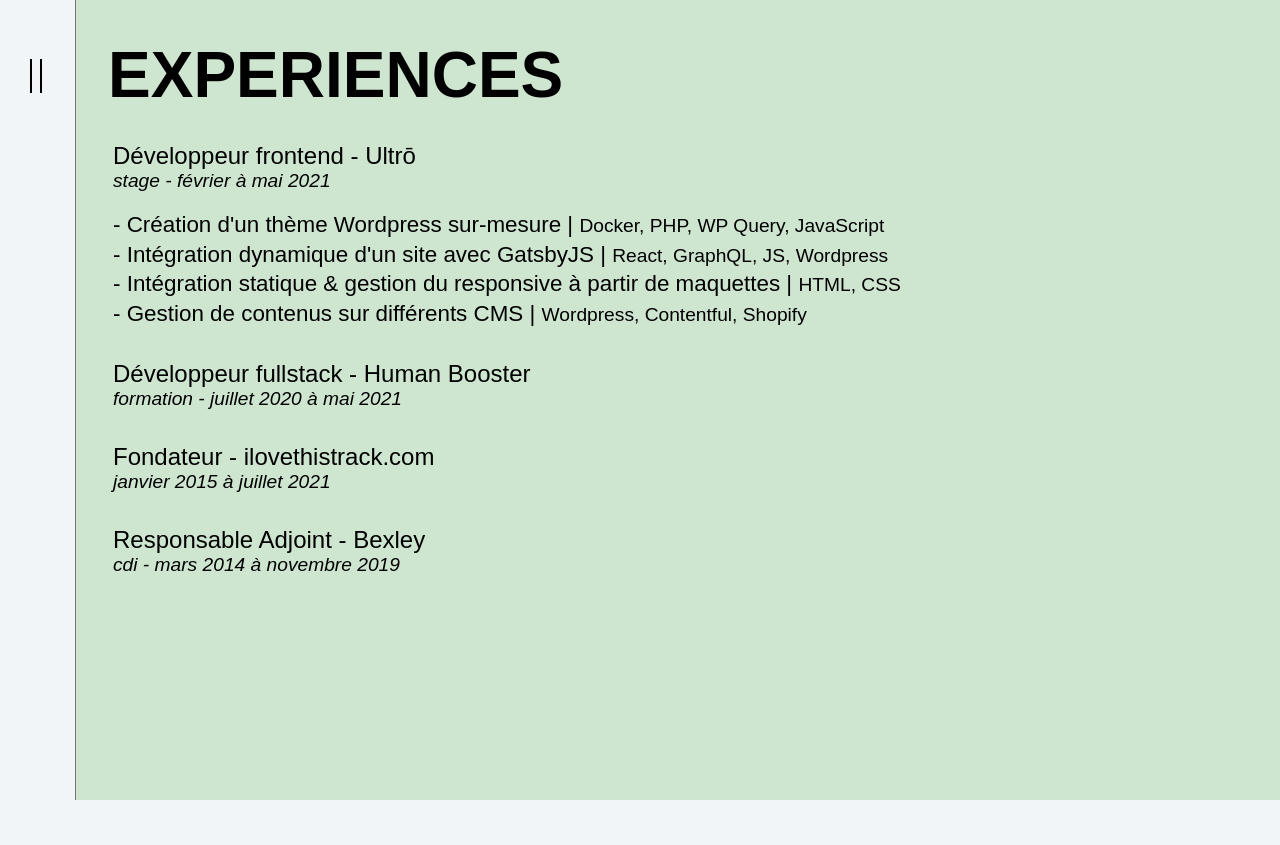
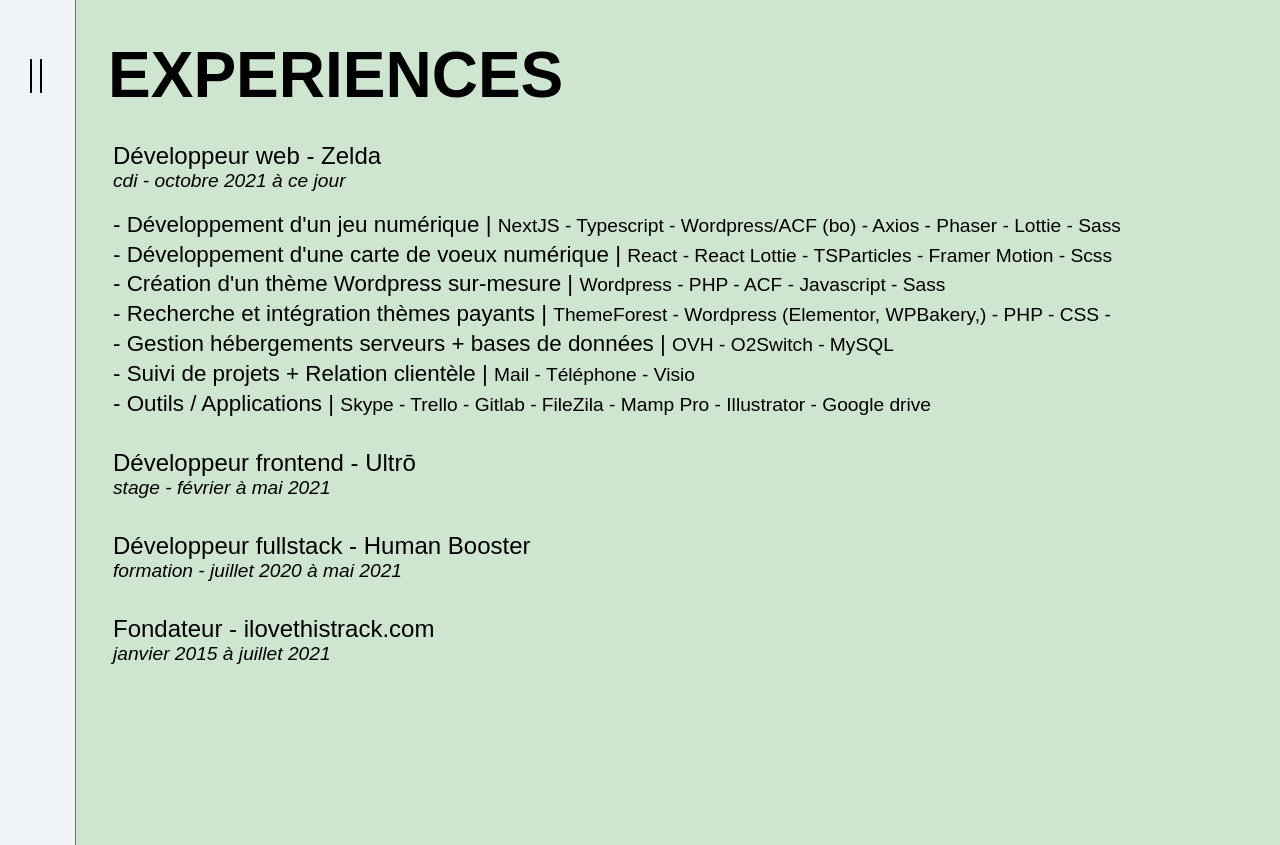
Before and after one commit to idrissdiakite/portfolio-react, a React (Create React App) app: page /experiences in a window 1280 px wide. Before the commit the page ends 800 px from the top, so only its background shows below. Built offline with nearby package versions, Linux system fonts and the light colour scheme; a web font is replaced by a local one.

Commit message:
maj expériences

```diff
--- a/src/components/Jobs/index.jsx
+++ b/src/components/Jobs/index.jsx
@@ -7,6 +7,26 @@ import "./style.scss";
 const jobs = [
   {
     id: 1,
+    title: "Développeur web - Zelda",
+    subtitle: "cdi - octobre 2021 à ce jour",
+    description: (
+      <p>
+        - Développement d'un jeu numérique |{" "}
+        <span>NextJS - Typescript - Wordpress/ACF (bo) - Axios - Phaser - Lottie - Sass</span> <br />
+        - Développement d'une carte de voeux numérique | <span>React - React Lottie - TSParticles - Framer Motion - Scss </span>
+        <br />- Création d'un thème Wordpress sur-mesure |{" "}
+        <span>Wordpress - PHP - ACF - Javascript - Sass</span>
+        <br />- Recherche et intégration thèmes payants | {" "}
+        <span>ThemeForest - Wordpress (Elementor, WPBakery,) - PHP - CSS - </span>
+        <br />- Gestion hébergements serveurs + bases de données | {" "}
+        <span>OVH - O2Switch - MySQL</span>
+        <br />- Suivi de projets + Relation clientèle | <span>Mail - Téléphone - Visio</span> <br />
+        - Outils / Applications | <span>Skype - Trello - Gitlab - FileZila - Mamp Pro - Illustrator - Google drive</span>
+      </p>
+    ),
+  },
+  {
+    id: 2,
     title: "Développeur frontend - Ultrō",
     subtitle: "stage - février à mai 2021",
     description: (
@@ -23,7 +43,7 @@ const jobs = [
     ),
   },
   {
-    id: 2,
+    id: 3,
     title: "Développeur fullstack - Human Booster",
     subtitle: "formation - juillet 2020 à mai 2021",
     description: (
@@ -50,7 +70,7 @@ const jobs = [
     ),
   },
   {
-    id: 3,
+    id: 4,
     title: "Fondateur - ilovethistrack.com",
     subtitle: "janvier 2015 à juillet 2021",
     description: (
@@ -68,7 +88,7 @@ const jobs = [
     ),
   },
   {
-    id: 4,
+    id: 5,
     title: "Responsable Adjoint - Bexley",
     subtitle: "cdi - mars 2014 à novembre 2019",
     description: (
```
Also changed, not shown: src/assets/loader/loader.gif (deleted), 1 other file (tests, documents, lock files or other folders).
